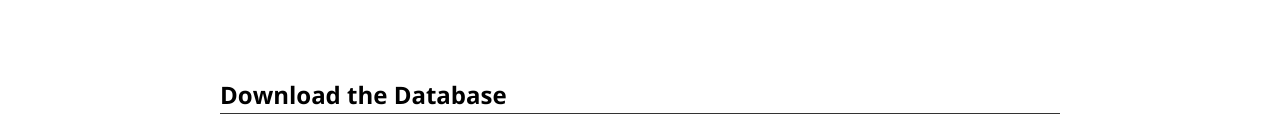
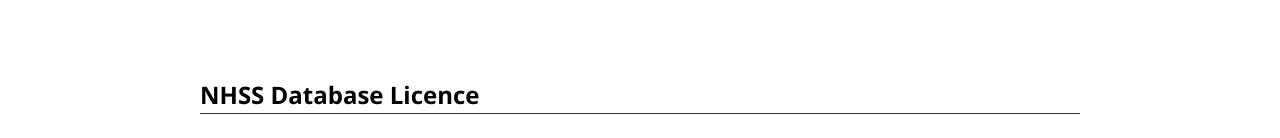
Before and after one commit to bidishasharma/bidishasharma.github.io, a Jekyll site: the page NHSS_Database/demo.html, which Jekyll copies as it is, in a window 1280 px wide. Shown: the part 469-607 px from the top of the page. Built offline with Jekyll 4.4.1, drawn with Linux system fonts in a browser that asks for light colours; some of the changed text lies outside the part shown; grey boxes are pictures that could not be loaded.

Commit message:
Update demo.html

```diff
--- a/NHSS_Database/demo.html
+++ b/NHSS_Database/demo.html
@@ -82,15 +82,14 @@
 </tbody>
 </table>
 	<p></p>
-	<p></p>
 
-        <div class="flex-row">
+        <!-- <div class="flex-row">
           <div class="flex-item flex-column">
 	    <h2 class="add-top-margin">Download the Database</h2>
             <hr>
             <p class="text">
               The NHSS database is provided strictly for research purposes only. To acquire the database, fill up the following licence and <a href="mailto:s.bidisha@nus.edu.sg?Subject=Hello%20again" target="_top">email us</a>.
-	    </p>
+	    </p>  -->
 
 <p></p>
 <h2 class="add-top-margin">NHSS Database Licence</h2>
```
